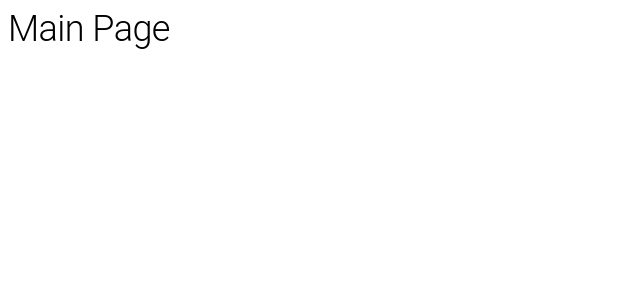
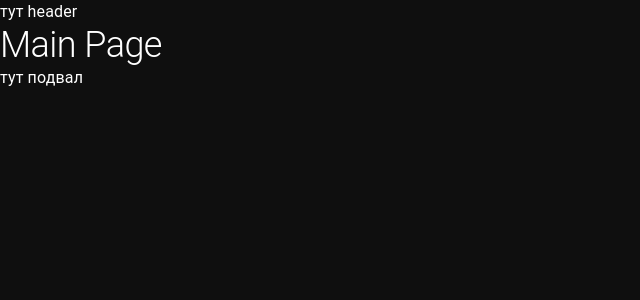
Before and after one commit to Larrrisa/films, a React (Vite) app: page / in a window 1280 px wide. Shown: the top 300 px of the page, without its empty margins (0-640 px from the left). Built offline with nearby package versions, Linux system fonts and the light colour scheme.

Commit message:
add layout for pages

```diff
--- a/src/App.tsx
+++ b/src/App.tsx
@@ -2,47 +2,18 @@ import { RouterProvider } from "react-router";
 import { router } from "./routes/router";
 import { store } from "./store/store";
 import { Provider } from "react-redux";
-import { createTheme, ThemeProvider } from "@mui/material/styles";
-
-const theme = createTheme({
-  palette: {
-    primary: {
-      main: "#0B0B0B",
-    },
-
-    background: {
-      default: "#0B0B0B",
-    },
-    text: {
-      primary: "#C3C3C3",
-      secondary: "#797979",
-    },
-  },
-  typography: {
-    h1: {
-      fontSize: 36,
-    },
-    h2: {
-      fontSize: 28,
-    },
-    h3: {
-      fontSize: 20,
-    },
-    body1: {
-      fontSize: 16,
-    },
-    button: {
-      fontSize: 16,
-    },
-  },
-});
+import { ThemeProvider } from "@mui/material/styles";
+import { theme } from "./styles/theme";
+import CssBaseline from "@mui/material/CssBaseline";
 
 export default function App() {
   return (
     <>
       <ThemeProvider theme={theme}>
         <Provider store={store}>
-          <RouterProvider router={router} />
+          <CssBaseline>
+            <RouterProvider router={router} />
+          </CssBaseline>
         </Provider>
       </ThemeProvider>
     </>
--- /dev/null
+++ b/src/components/layout/Layout.tsx
@@ -0,0 +1,13 @@
+import { Outlet } from "react-router";
+
+export function Layout() {
+  return (
+    <>
+      <header>тут header</header>
+      <main>
+        <Outlet />
+      </main>
+      <footer>тут подвал</footer>
+    </>
+  );
+}
--- a/src/routes/router.tsx
+++ b/src/routes/router.tsx
@@ -4,8 +4,12 @@ import { SignInPage } from "../pages/signInPage/SignInPage";
 import { SignUpPage } from "../pages/signUpPage/SignUpPage";
 import { WishListPage } from "../pages/wishListPage/WishListPage";
 import { AccountPage } from "../pages/accountPage/AccountPage";
+import { Layout } from "../components/layout/Layout";
 
 export const router = createBrowserRouter([
+  {
+    element: <Layout />,
+    children: [
       {
         path: "/",
         element: <MainPage />,
@@ -26,4 +30,6 @@ export const router = createBrowserRouter([
         path: "/account",
         element: <AccountPage />,
       },
+    ],
+  },
 ]);
--- /dev/null
+++ b/src/styles/theme.ts
@@ -0,0 +1,32 @@
+import { createTheme } from "@mui/material/styles";
+
+export const theme = createTheme({
+  palette: {
+    primary: {
+      main: "#0F0F0F",
+    },
+    background: {
+      default: "#0F0F0F",
+    },
+    text: {
+      primary: "#FFFFFF",
+    },
+  },
+  typography: {
+    h1: {
+      fontSize: 36,
+    },
+    h2: {
+      fontSize: 28,
+    },
+    h3: {
+      fontSize: 20,
+    },
+    body1: {
+      fontSize: 16,
+    },
+    button: {
+      fontSize: 16,
+    },
+  },
+});
```
Lines whose indentation alone changed are shown as unchanged.
